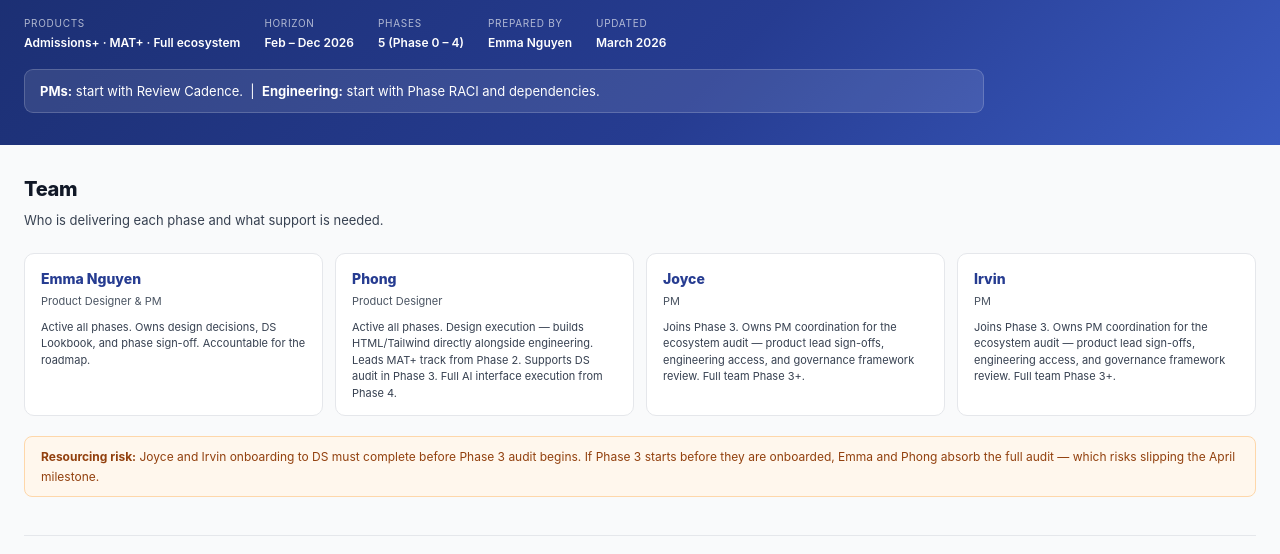
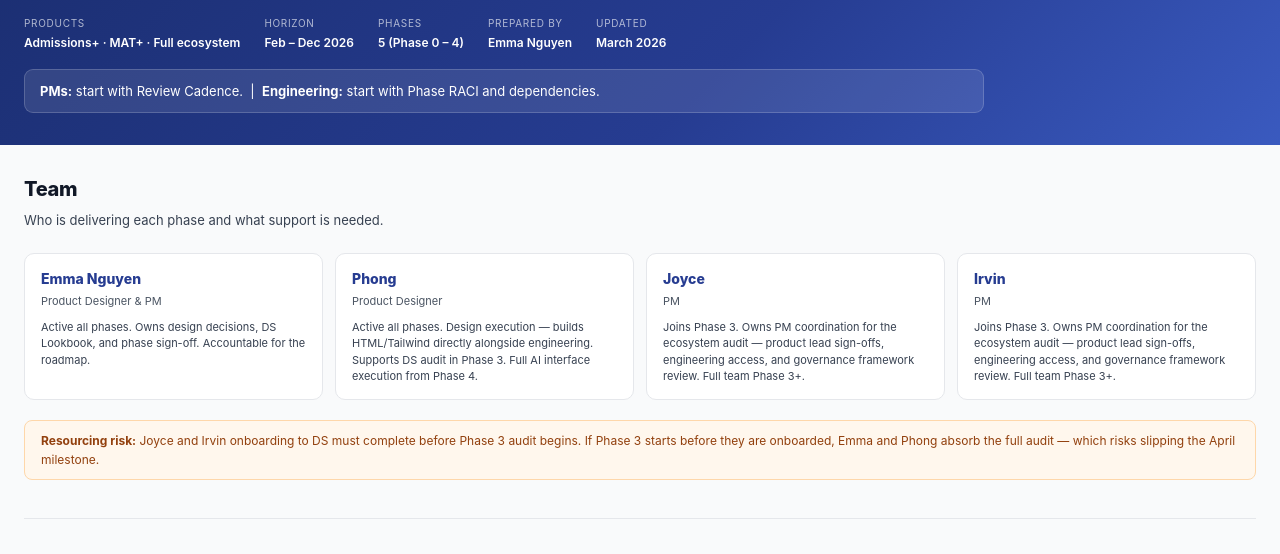
Before and after one commit to mainguyen1701/uiuxroadmap, a plain HTML site: page delivery.html in a window 1280 px wide. Shown: the part 245-799 px from the top of the page. Drawn offline with Linux system fonts and the light colour scheme.

Commit message:
Phong: remove MAT+ track lead reference

```diff
--- a/delivery.html
+++ b/delivery.html
@@ -225,7 +225,7 @@ div.suite-nav a.active{color:white!important;border-bottom-color:#EC634B!importa
     <div class="team-card">
       <div class="team-name">Phong</div>
       <div class="team-role">Product Designer</div>
-      <div class="team-phases">Active all phases. Design execution — builds HTML/Tailwind directly alongside engineering. Leads MAT+ track from Phase 2. Supports DS audit in Phase 3. Full AI interface execution from Phase 4.</div>
+      <div class="team-phases">Active all phases. Design execution — builds HTML/Tailwind directly alongside engineering. Supports DS audit in Phase 3. Full AI interface execution from Phase 4.</div>
     </div>
     <div class="team-card">
       <div class="team-name">Joyce</div>
```
